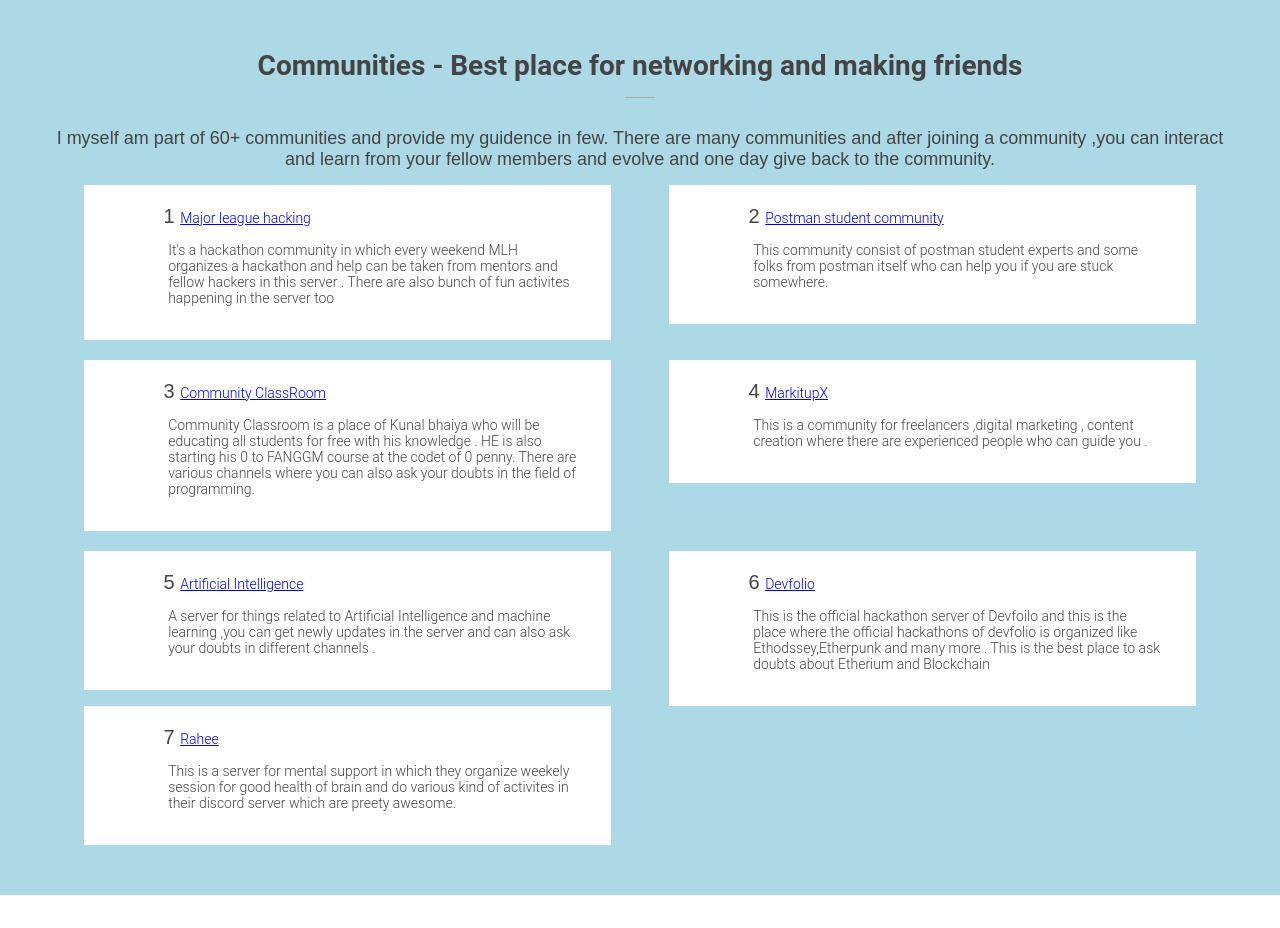
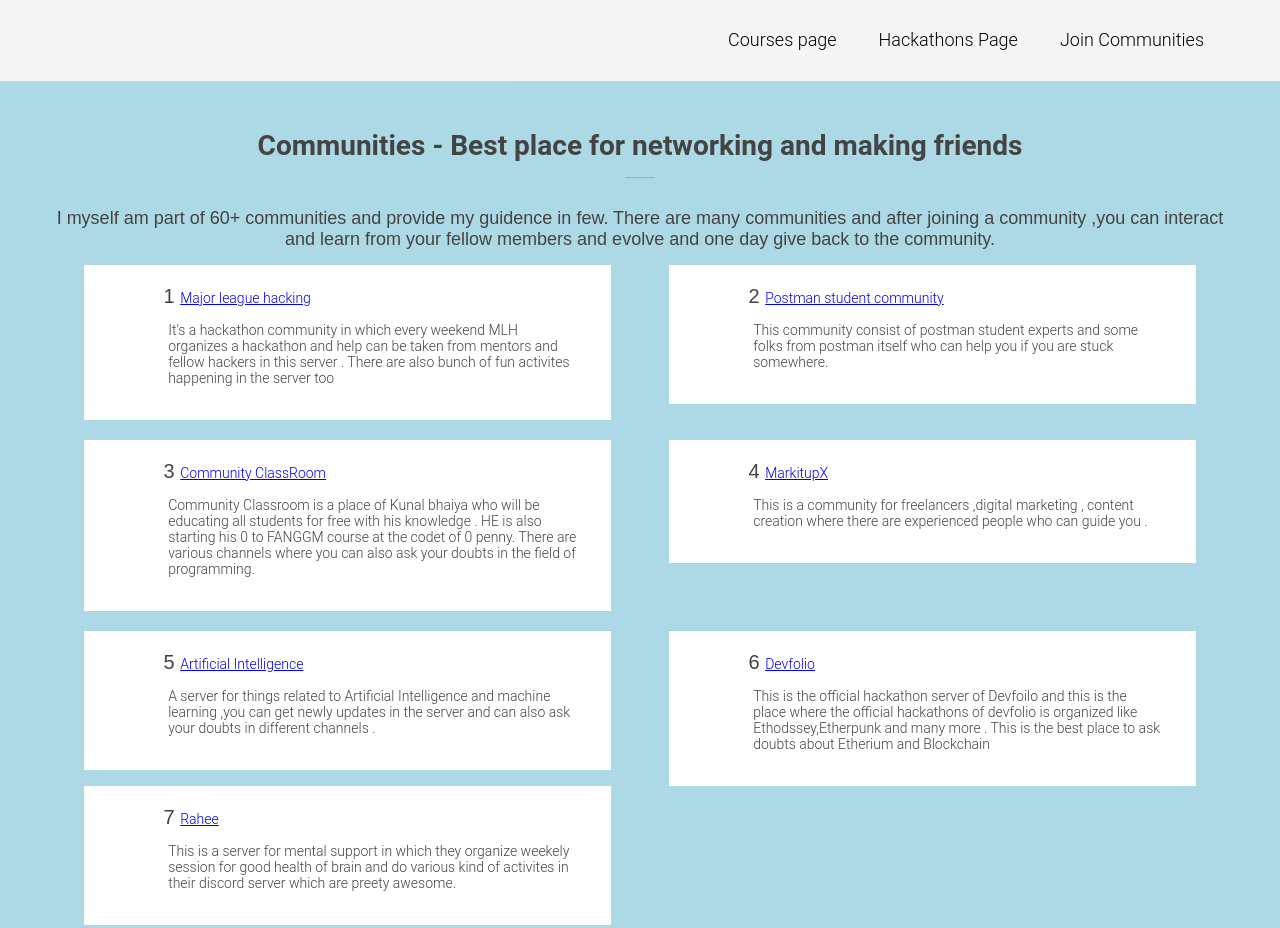
Before and after one commit to aeyshubh/Web-Uni, a plain HTML site: page communities.html in a window 1280 px wide. Before the commit the page ends 895 px from the top, so only its background shows below. Drawn offline with Linux system fonts and the light colour scheme.

Commit message:
Added Header for easy moment into the pages

```diff
--- a/communities.html
+++ b/communities.html
@@ -9,6 +9,18 @@
         <link rel="stylesheet" href="style.css">
     </head>
     <body>
+        <div class="hold">
+  <div class="header">
+    <div class="container">
+      <ul class="nav">
+        <li><a href="index.html">Courses page</a></li>
+        <li><a href="hackathons.html">Hackathons Page</a></li>
+        <li><a href="./communities.html">Join Communities</a></li>
+
+              </ul>
+            </div>
+          </div>
+        </div>
         <div class="section bg">
             <div class="container">
               <h1>Communities - Best place for networking and making friends </h1>
```
